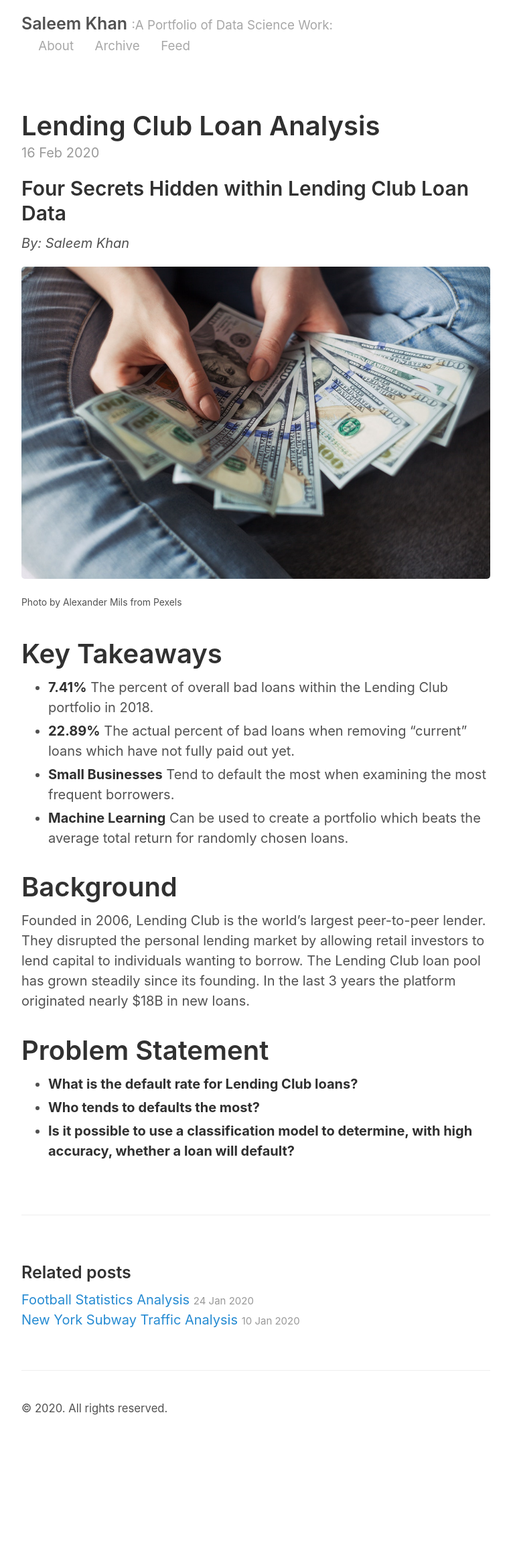
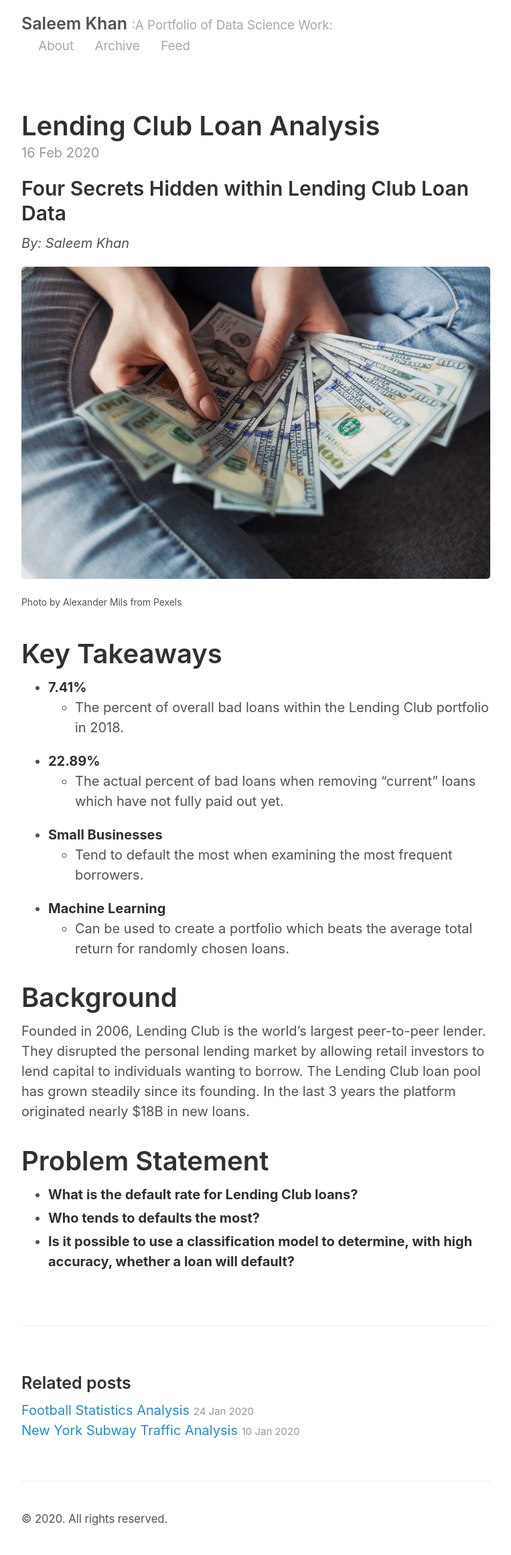
Before and after one commit to skhan-tech/skhan-tech.github.io, a Jekyll site: the page built from _posts/2020-02-16-Lending-Club-Loan-Analysis.md, in a window 1280 px wide. Shown: the whole page at 67% size, without its empty margins (258-1021 px from the left). Built offline with Jekyll 4.4.1, drawn with Linux system fonts in a browser that asks for light colours; our own code applies the rules of GitHub Pages for plain Markdown files; before the commit the page ends 2156 px from its top, so only the background shows below that.

Commit message:
Update 2020-02-16-Lending-Club-Loan-Analysis.md

```diff
--- a/_posts/2020-02-16-Lending-Club-Loan-Analysis.md
+++ b/_posts/2020-02-16-Lending-Club-Loan-Analysis.md
@@ -2,19 +2,19 @@
 
 *By: Saleem Khan*
 
-![Players]({{ site.url }}/images/banknotes.jpg)
+![Loans]({{ site.url }}/images/banknotes.jpg)
 
 <sub><sup>Photo by Alexander Mils from Pexels</sup></sub>
 
 # Key Takeaways
-  + **7.41%**
-    The percent of overall bad loans within the Lending Club portfolio in 2018.
-  + **22.89%**
-    The actual percent of bad loans when removing "current" loans which have not fully paid out yet.
-  + **Small Businesses**
-    Tend to default the most when examining the most frequent borrowers.
-  + **Machine Learning**
-    Can be used to create a portfolio which beats the average total return for randomly chosen loans.
+  - **7.41%**
+    - The percent of overall bad loans within the Lending Club portfolio in 2018.
+  - **22.89%**
+    - The actual percent of bad loans when removing "current" loans which have not fully paid out yet.
+  - **Small Businesses**
+    - Tend to default the most when examining the most frequent borrowers.
+  - **Machine Learning**
+    - Can be used to create a portfolio which beats the average total return for randomly chosen loans.
 
 # Background
 Founded in 2006, Lending Club is the world's largest peer-to-peer lender. They disrupted the personal lending market by allowing retail investors to lend capital to individuals wanting to borrow. The Lending Club loan pool has grown steadily since its founding. In the last 3 years the platform originated nearly $18B in new loans.
```
